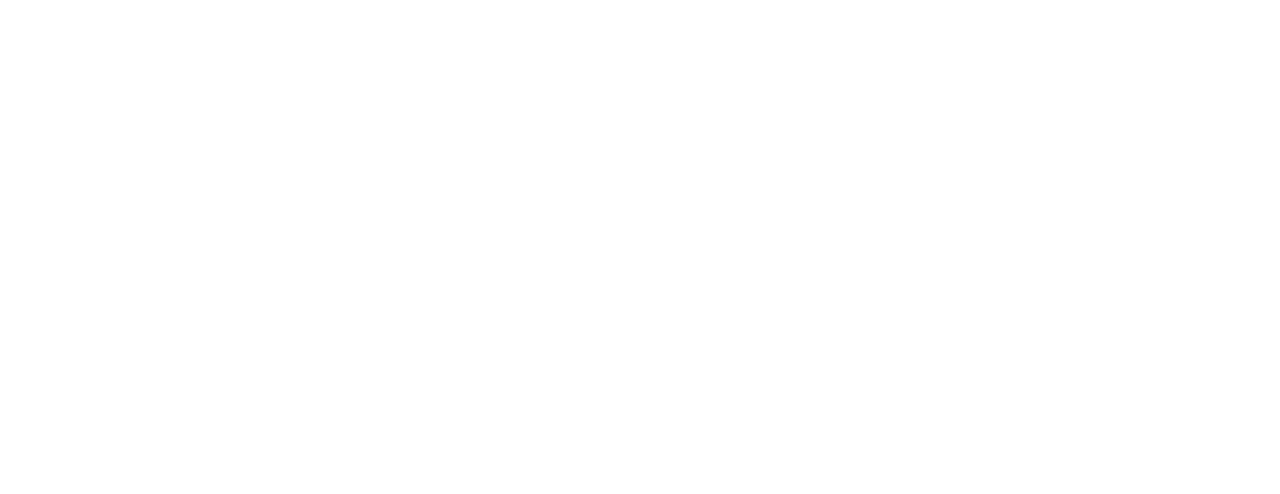
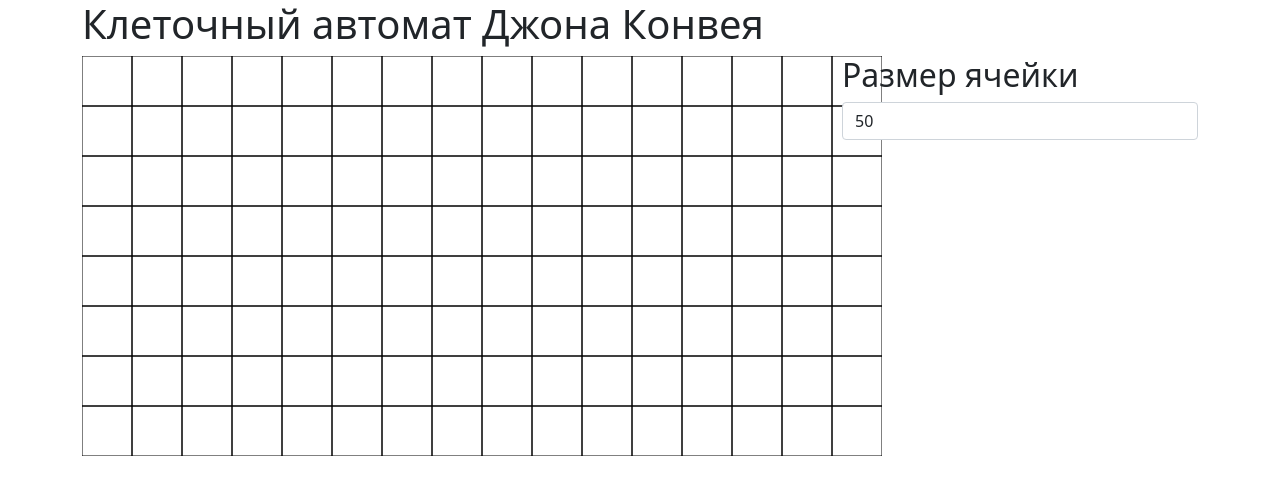
Before and after one commit to YahorDanchanka/conways-game-of-life, a website built with webpack: page src/pages/index.html in a window 1280 px wide. Built offline with nearby package versions, Linux system fonts and the light colour scheme.

Commit message:
Добавлено игровое поле

```diff
--- a/src/pages/index.html
+++ b/src/pages/index.html
@@ -4,8 +4,40 @@
   <meta charset="UTF-8">
   <meta name="viewport" content="width=device-width, initial-scale=1.0">
   <title>Документ</title>
+  <link href="https://cdn.jsdelivr.net/npm/bootstrap@5.0.1/dist/css/bootstrap.min.css" rel="stylesheet" integrity="sha384-+0n0xVW2eSR5OomGNYDnhzAbDsOXxcvSN1TPprVMTNDbiYZCxYbOOl7+AMvyTG2x" crossorigin="anonymous">
+  <style>
+    * {
+      margin: 0;
+      padding: 0;
+      box-sizing: border-box;
+    }
+    ul {
+      list-style: none;
+    }
+    canvas {
+      display: block;
+      margin: 0 auto;
+    }
+  </style>
 </head>
 <body>
-
+  <div class="container">
+    <div class="row">
+      <div class="col">
+        <h1>Клеточный автомат Джона Конвея</h1>
+      </div>
+    </div>
+    <div class="row">
+      <div class="col-8">
+        <canvas id="canvas" width="800" height="400"></canvas>
+      </div>
+      <ul class="col">
+        <li>
+          <h2>Размер ячейки</h2>
+          <input id="cell-size" type="number" class="form-control" value="50">
+        </li>
+      </ul>
+    </div>
+  </div>
 </body>
 </html>
--- /dev/null
+++ b/src/scripts/Painter.js
@@ -0,0 +1,62 @@
+/**
+ * @property {HTMLCanvasElement} canvas
+ * @property {CanvasRenderingContext2D} context
+ *
+ * @property {Cell[]} cells
+ */
+export class Painter {
+  cells = []
+
+  constructor(canvas) {
+    this.canvas = canvas
+    this.context = this.canvas.getContext('2d')
+  }
+
+  createGrid(size = 50) {
+    this.clearGrid()
+    for (let x = 0; x < this.canvas.width; x += size) {
+      for (let y = 0; y < this.canvas.height; y += size) {
+        this.context.strokeRect(x, y, size, size)
+        this.cells.push(new Cell(x, y, size, this))
+      }
+    }
+  }
+
+  clearGrid() {
+    this.cells = []
+    this.context.clearRect(0, 0, this.canvas.width, this.canvas.height)
+  }
+
+  /**
+   * @param {function} callback
+   */
+  onClick(callback) {
+    this.canvas.addEventListener('click', event => {
+      this.cells.forEach(cell => {
+        const [fromX, toX, fromY, toY] = [cell.x, cell.x + cell.size, cell.y, cell.y + cell.size]
+        if (event.offsetX >= fromX && event.offsetX <= toX && event.offsetY >= fromY && event.offsetY <= toY) {
+          callback(cell)
+        }
+      })
+    })
+  }
+}
+
+/**
+ * @property {number} x
+ * @property {number} y
+ * @property {number} size
+ * @property {Painter} painter
+ */
+export class Cell {
+  constructor(x, y, size, painter) {
+    this.x = x
+    this.y = y
+    this.size = size
+    this.painter = painter
+  }
+
+  paint() {
+    this.painter.context.fillRect(this.x, this.y, this.size, this.size)
+  }
+}
--- a/src/scripts/index.js
+++ b/src/scripts/index.js
@@ -0,0 +1,17 @@
+import { Painter } from './Painter'
+const painter = new Painter(document.querySelector('#canvas'))
+painter.createGrid()
+
+/** Sidebar settings */
+const cellSizeInput = document.querySelector('#cell-size')
+cellSizeInput.addEventListener('input', () => {
+  const size = parseInt(cellSizeInput.value)
+  if (size) {
+    painter.createGrid(size)
+  }
+})
+
+/** Game */
+painter.onClick(cell => {
+  cell.paint()
+})
```
